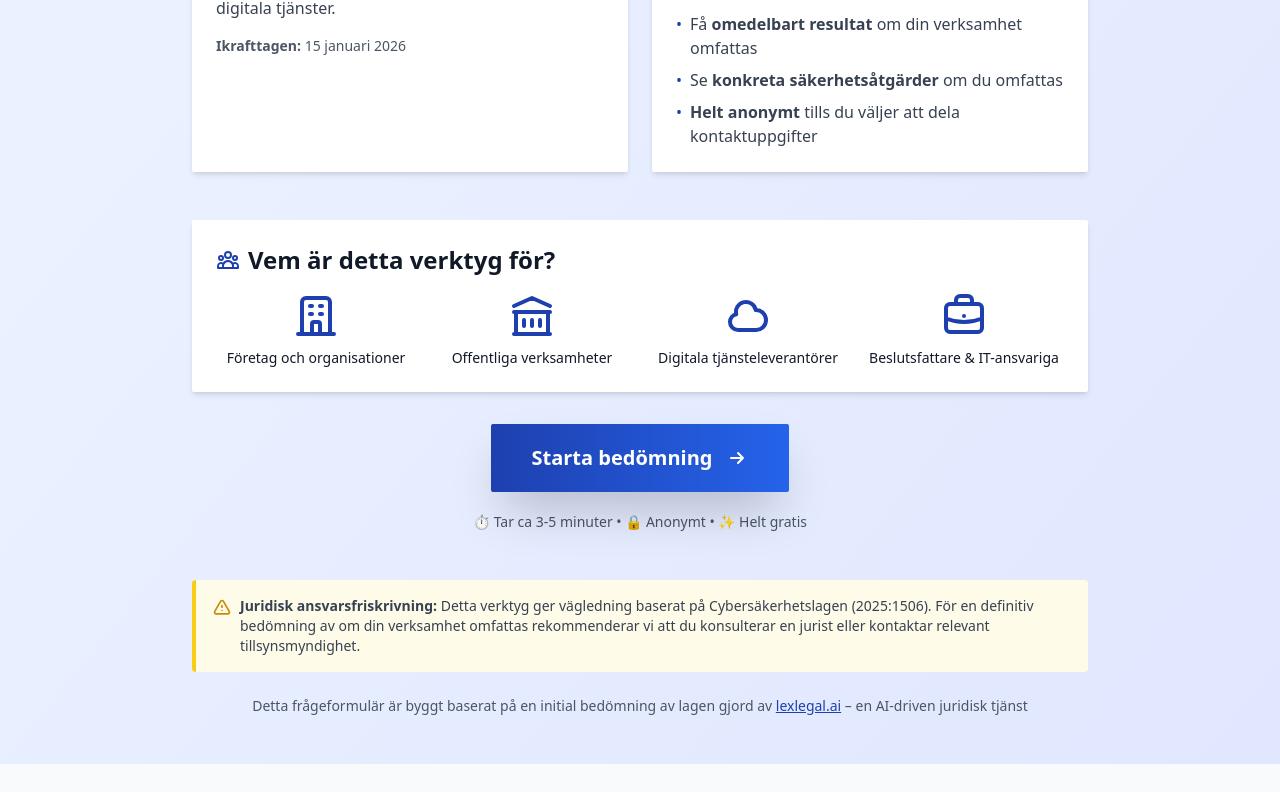
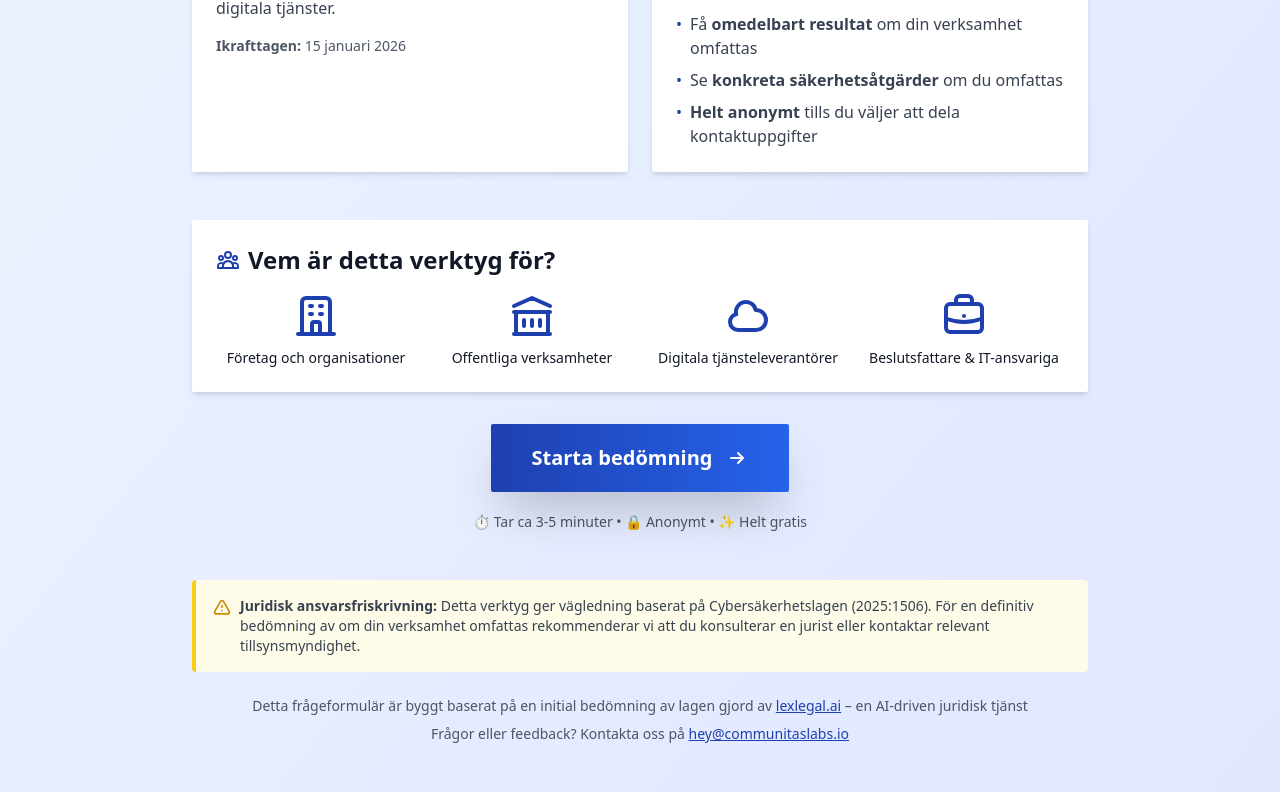
Before and after one commit to tochman/datasakerhet_q, a React (Vite) app: page / in a window 1280 px wide. Shown: the part 830-1622 px from the top of the page. Before the commit the page ends 1594 px from the top, so only its background shows below. Built offline with nearby package versions, Linux system fonts and the light colour scheme; no server answers.

Commit message:
adds contact information

```diff
--- a/src/components/ResultsSummary.jsx
+++ b/src/components/ResultsSummary.jsx
@@ -175,7 +175,7 @@ export default function ResultsSummary({ assessment, answers, onShowContactForm
       </div>
 
       {/* Attribution */}
-      <div className="text-center">
+      <div className="text-center space-y-2">
         <p className="text-sm text-gray-600">
           Detta frågeformulär är byggt baserat på en initial bedömning av lagen gjord av{' '}
           <a
@@ -188,6 +188,15 @@ export default function ResultsSummary({ assessment, answers, onShowContactForm
           </a>
           {' '}– en AI-driven juridisk tjänst
         </p>
+        <p className="text-sm text-gray-600">
+          Frågor eller feedback? Kontakta oss på{' '}
+          <a
+            href="mailto:hey@communitaslabs.io"
+            className="text-primary hover:text-primary-dark underline font-medium"
+          >
+            hey@communitaslabs.io
+          </a>
+        </p>
       </div>
     </div>
   )
--- a/src/components/WelcomeScreen.jsx
+++ b/src/components/WelcomeScreen.jsx
@@ -173,7 +173,7 @@ export default function WelcomeScreen({ onStart }) {
         </div>
 
         {/* Attribution */}
-        <div className="mt-6 text-center">
+        <div className="mt-6 text-center space-y-2">
           <p className="text-sm text-gray-600">
             Detta frågeformulär är byggt baserat på en initial bedömning av lagen gjord av{' '}
             <a
@@ -186,6 +186,15 @@ export default function WelcomeScreen({ onStart }) {
             </a>
             {' '}– en AI-driven juridisk tjänst
           </p>
+          <p className="text-sm text-gray-600">
+            Frågor eller feedback? Kontakta oss på{' '}
+            <a
+              href="mailto:hey@communitaslabs.io"
+              className="text-primary hover:text-primary-dark underline font-medium"
+            >
+              hey@communitaslabs.io
+            </a>
+          </p>
         </div>
       </div>
     </div>
```
Also changed, not shown: 1 other file (tests, documents, lock files or other folders).
